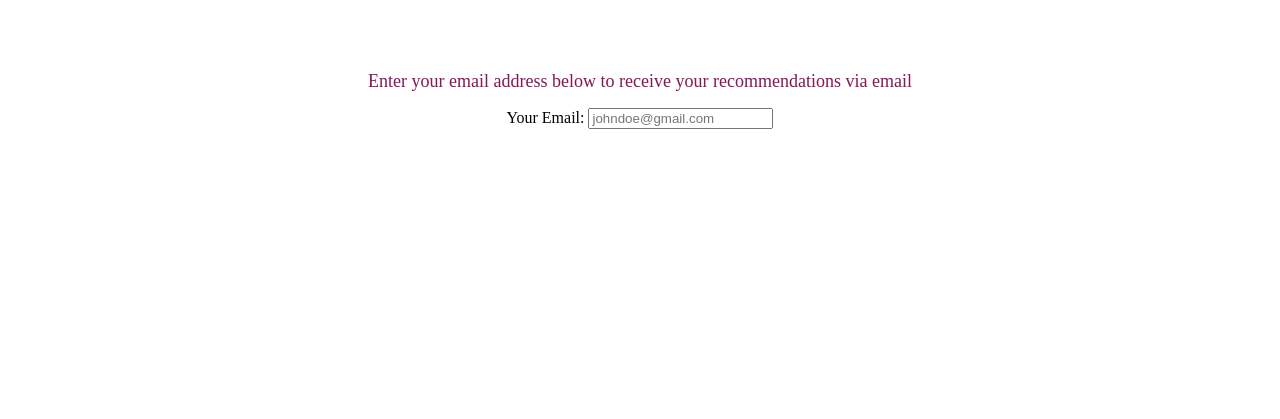
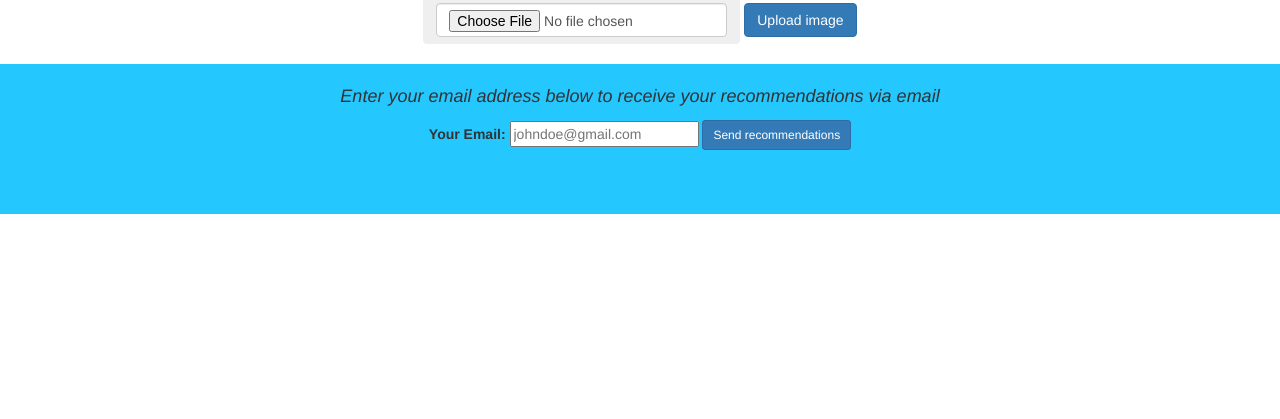
Before and after one commit to Danie-O/Final-Year-Makeup-Recommender-Project, a Python web app: template templates/index.html in a window 1280 px wide. Shown: the part 381-800 px from the top of the page. Run offline with Jinja, Linux system fonts and the light colour scheme; the template is opened without the code that fills it, so the values that code supplies are empty; some libraries are stand-ins or nearby versions.

Commit message:
Update templates

```diff
--- a/templates/index.html
+++ b/templates/index.html
@@ -4,39 +4,42 @@
     <meta charset="UTF-8">
     <meta http-equiv="X-UA-Compatible" content="IE=edge">
     <meta name="viewport" content="width=device-width, initial-scale=1.0">
+    <link rel="stylesheet" href="https://maxcdn.bootstrapcdn.com/bootstrap/3.4.1/css/bootstrap.min.css">
     <link rel="stylesheet" href="style/styles.css">
     <title>Precise Beauty Makeup Product Recommender</title>
 </head>
-<body>
-    <center>
-        <div style="background-color: #00BBF9; height: 60px;">
-            <font size="15px" class="letter" >
-                <letter-spacing="0.5">Precise Beauty</letter-spacing>
-            </font>
-        </div>
-        <!-- <br><br> -->
-        <h3 style="color:#00BBF9">Looking for more makeup products or want to gift a loved one??</h3>
-        <p> Upload your image below and find your desired makeup products in no time!</p>
-    </center>
 
-    <form method="post" action="">
-        <center><button class=""><input type=file name=file></button>
-            <input type=submit value=Upload >
+<body class="text-center">
+    <nav class="navbar navbar-light" style="background-color: #e3f2fd;">
+        <center style="padding: 5px;"><h3 size="10px" class="text-primary"><u>Precise Beauty: makeup classifier</u></h3></center>
+    </nav>
+
+    <h4 class="mw-md-md display-5 lh-sm mb-0 font-heading" style="color:#ee8438">Looking for more makeup products or want to gift a loved one??</h4>
+    <p class="mb-0 lh-lg mw-md-md"> Upload your image below and find your desired makeup products in no time!</p>
+    <br>
+    <iframe src="https://giphy.com/embed/xUA7b1rXAC0So4TZ04" width="380" height="174" frameBorder="0" class="giphy-embed" allowFullScreen></iframe><p><a href="https://giphy.com/gifs/Essence-essence-fest-xUA7b1rXAC0So4TZ04"></a></p>
+    <br>
+
+    <form class="form-inline" method="post" action="">
+        <center>
+            <button class="btn"><input class="form-control mr-sm-2" type=file name=file aria-label="Upload"></button>
+            <button class="btn btn-primary" type="submit">Upload image</button>
         </center>
     </form>
+
     <br>
-    <!-- <img src="" alt="a rotating compact powder and applicator"> -->
-    <center>
-        <iframe src="https://giphy.com/embed/xUA7b1rXAC0So4TZ04" width="380" height="174" frameBorder="0" class="giphy-embed" allowFullScreen></iframe><p><a href="https://giphy.com/gifs/Essence-essence-fest-xUA7b1rXAC0So4TZ04"></a></p>
-        <br><br>
-        <p><font color="#861657" size="+1">Enter your email address below to receive your recommendations via email</font></p>
-        <form action="">
-            <label for="email">Your Email:</label>
-            <input type="email" name="user-email" placeholder="johndoe@gmail.com">
+    <div style="background-color: #24c7fe; height: 150px;">
+        <center>
             <br>
-            <br>
-        </form>
-    </center>
+            <p><font size="+1"><em>Enter your email address below to receive your recommendations via email</em></font></p>
+            <form action="">
+                <label for="email">Your Email:</label>
+                <input type="email" name="user-email" placeholder="johndoe@gmail.com">
+                <button class="btn btn-lg btn-primary btn-sm" type="submit">Send recommendations</button>
+            </form>
+        </center>
+    </div>
+
 
 </body>
 </html>
```
Also changed, not shown: templates/results.html (+13 -2 lines).
